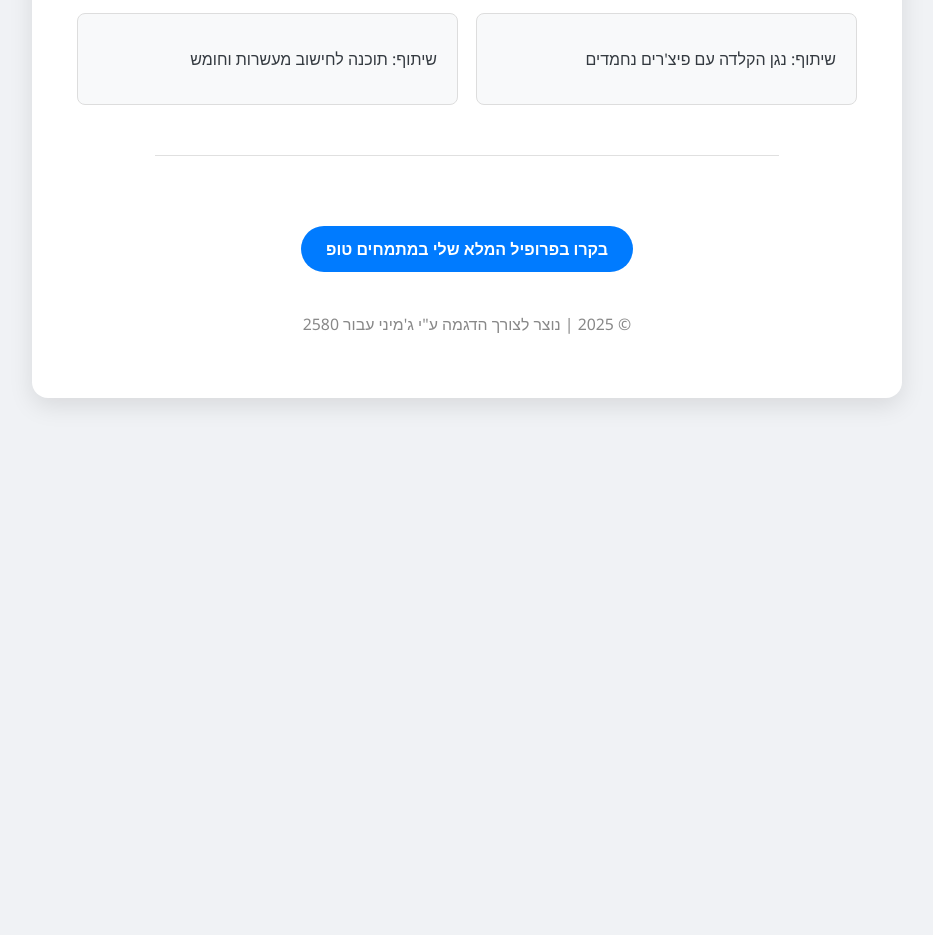
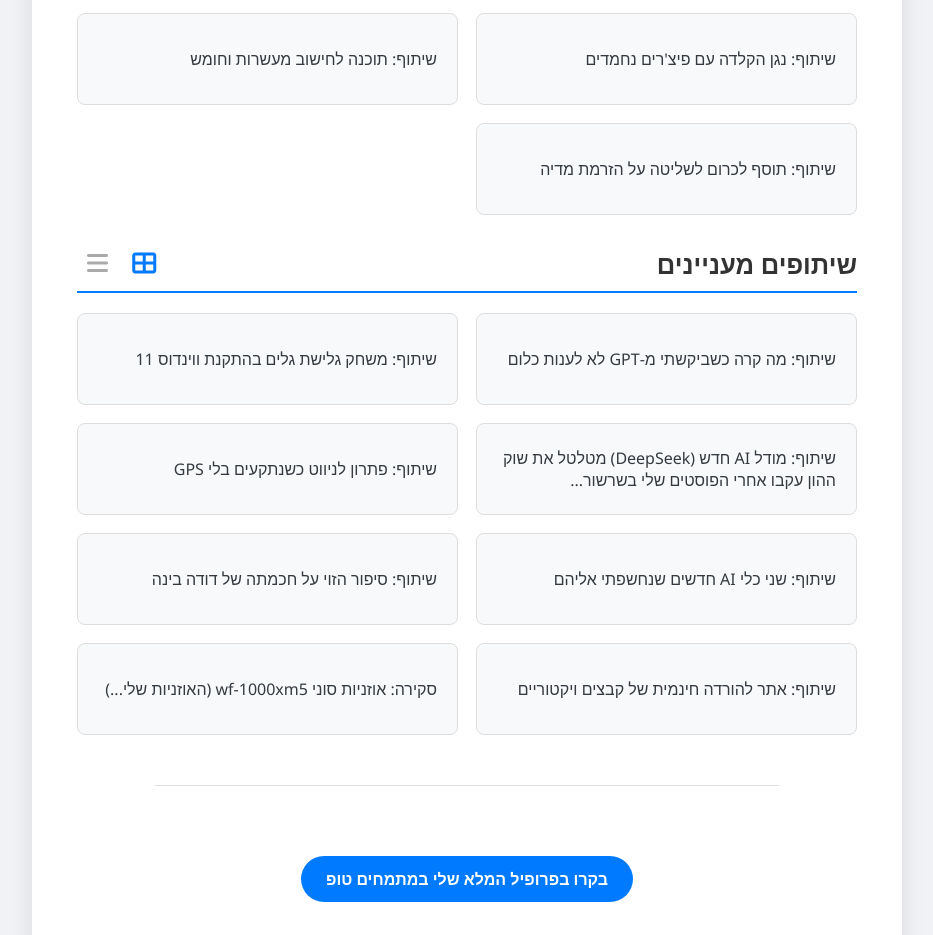
Before and after one commit to yo-2580/profile2580, a plain HTML site: page index.html in a window 1280 px wide. Shown: the part 1040-1975 px from the top of the page, without its empty margins (173-1106 px from the left). Before the commit the page ends 1498 px from the top, so only its background shows below. Drawn offline with Linux system fonts and the light colour scheme.

Commit message:
Update index.html

```diff
--- a/index.html
+++ b/index.html
@@ -12,7 +12,6 @@
             background-color: #f0f2f5;
             color: #333;
             margin: 0;
-            /* הגדלת הריווח הכללי של הדף */
             padding: 100px 20px 60px 20px;
             display: flex;
             justify-content: center;
@@ -22,7 +21,6 @@
         .container {
             position: relative;
             background-color: #ffffff;
-            /* הגדלת הריווח הפנימי של הכרטיס */
             padding: 80px 45px 45px 45px;
             border-radius: 16px;
             box-shadow: 0 8px 24px rgba(0,0,0,0.1);
@@ -48,7 +46,6 @@
             border: 0;
             height: 1px;
             background-color: #e0e0e0;
-            /* הגדלת המרווח של הקו המפריד */
             margin: 50px auto;
             width: 80%;
         }
@@ -58,9 +55,9 @@
             justify-content: space-between;
             align-items: center;
             margin-top: 30px;
-            margin-bottom: 20px; /* יותר רווח לפני הפריטים */
+            margin-bottom: 20px;
             border-bottom: 2px solid #007bff;
-            padding-bottom: 8px; /* יותר רווח מתחת לכותרת */
+            padding-bottom: 8px;
         }
         .section-header h3 {
             font-size: 1.6em;
@@ -84,13 +81,13 @@
         .links-container {
             display: grid;
             grid-template-columns: repeat(auto-fit, minmax(280px, 1fr));
-            gap: 18px; /* הגדלת המרווח ברשת */
+            gap: 18px;
         }
 
         .links-container.list-view {
             display: flex;
             flex-direction: column;
-            gap: 15px; /* הגדלת המרווח ברשימה */
+            gap: 15px;
         }
 
         .content-link {
@@ -153,7 +150,7 @@
 
         <hr class="separator">
 
-        <!-- כותרת ובורר תצוגה למדריכים -->
+        <!-- קטגוריית המדריכים -->
         <div class="section-header">
             <h3>המדריכים שלי</h3>
             <div>
@@ -167,11 +164,11 @@
             <a href="https://mitmachim.top/topic/76064/" target="_blank" rel="noopener noreferrer" class="content-link">שיתוף: גילוי סיסמת WiFi של הרשת שלכם</a>
             <a href="https://mitmachim.top/topic/76017/" target="_blank" rel="noopener noreferrer" class="content-link">מדריך: הורדת ISO של ווינדוס 10 ישירות ממייקרוסופט</a>
             <a href="https://mitmachim.top/topic/74160/" target="_blank" rel="noopener noreferrer" class="content-link">מדריך: התקנת תוספים בכרום באופן ידני</a>
-            <a href="https://mitmachim.top/topic/73967/" target="_blank" rel="noopener noreferrer" class="content-link">פתרון: עדכון מיקרוסופט מקריס מחשבים שמריצים במקביל Windows ולינוקס</a>
+            <a href="https://mitmachim.top/topic/73967/" target="_blank" rel="noopener noreferrer" class="content-link">פתרון: עדכון מיקרוסופט המקריס מחשבים עם Windows ולינוקס</a>
             <a href="https://mitmachim.top/topic/69842/" target="_blank" rel="noopener noreferrer" class="content-link">מדריך: מציאת ערך זיכרון למכשירי MTK</a>
         </div>
 
-        <!-- כותרת ובורר תצוגה ליצירות -->
+        <!-- קטגוריית היצירות -->
         <div class="section-header">
             <h3>יצירות שלי</h3>
             <div>
@@ -182,6 +179,26 @@
         <div class="links-container" id="creations-container">
             <a href="https://mitmachim.top/topic/84921/" target="_blank" rel="noopener noreferrer" class="content-link">שיתוף: נגן הקלדה עם פיצ'רים נחמדים</a>
             <a href="https://mitmachim.top/topic/83780/" target="_blank" rel="noopener noreferrer" class="content-link">שיתוף: תוכנה לחישוב מעשרות וחומש</a>
+            <a href="https://mitmachim.top/topic/75665/" target="_blank" rel="noopener noreferrer" class="content-link">שיתוף: תוסף לכרום לשליטה על הזרמת מדיה</a>
+        </div>
+
+        <!-- הקטגוריה החדשה: שיתופים מעניינים -->
+        <div class="section-header">
+            <h3>שיתופים מעניינים</h3>
+            <div>
+                <button id="grid-view-btn-3" class="view-toggle-btn" title="תצוגת רשת"><i class="fas fa-th-large"></i></button>
+                <button id="list-view-btn-3" class="view-toggle-btn" title="תצוגת רשימה"><i class="fas fa-bars"></i></button>
+            </div>
+        </div>
+        <div class="links-container" id="sharings-container">
+            <a href="https://mitmachim.top/topic/78758/" target="_blank" rel="noopener noreferrer" class="content-link">שיתוף: מה קרה כשביקשתי מ-GPT לא לענות כלום</a>
+            <a href="https://mitmachim.top/topic/76315/" target="_blank" rel="noopener noreferrer" class="content-link">שיתוף: משחק גלישת גלים בהתקנת ווינדוס 11</a>
+            <a href="https://mitmachim.top/post/909336" target="_blank" rel="noopener noreferrer" class="content-link">שיתוף: מודל AI חדש (DeepSeek) מטלטל את שוק ההון עקבו אחרי הפוסטים שלי בשרשור...</a>
+            <a href="https://mitmachim.top/topic/68978/" target="_blank" rel="noopener noreferrer" class="content-link">שיתוף: פתרון לניווט כשנתקעים בלי GPS</a>
+            <a href="https://mitmachim.top/topic/61157/" target="_blank" rel="noopener noreferrer" class="content-link">שיתוף: שני כלי AI חדשים שנחשפתי אליהם</a>
+            <a href="https://mitmachim.top/topic/56954/" target="_blank" rel="noopener noreferrer" class="content-link">שיתוף: סיפור הזוי על חכמתה של דודה בינה</a>
+            <a href="https://mitmachim.top/topic/53590/" target="_blank" rel="noopener noreferrer" class="content-link">שיתוף: אתר להורדה חינמית של קבצים ויקטוריים</a>
+            <a href="https://mitmachim.top/post/839128" target="_blank" rel="noopener noreferrer" class="content-link">סקירה: אוזניות סוני wf-1000xm5 (האוזניות שלי...)</a>
         </div>
 
         <hr class="separator">
@@ -226,6 +243,9 @@
 
         // מפעילים את הפונקציה עבור קטגוריית היצירות
         setupViewToggle('grid-view-btn-2', 'list-view-btn-2', 'creations-container');
+
+        // מפעילים את הפונקציה עבור קטגוריית השיתופים
+        setupViewToggle('grid-view-btn-3', 'list-view-btn-3', 'sharings-container');
     </script>
 </body>
 </html>
```
